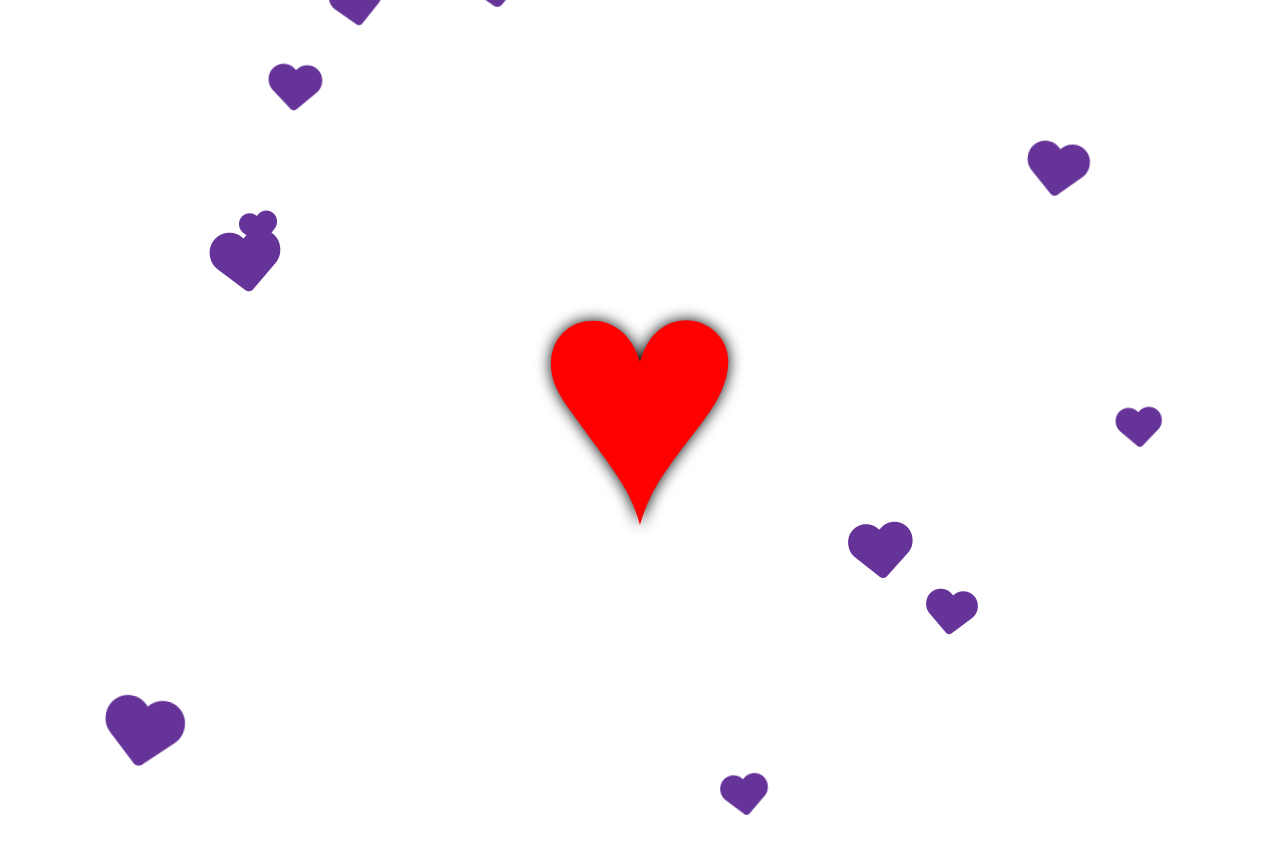
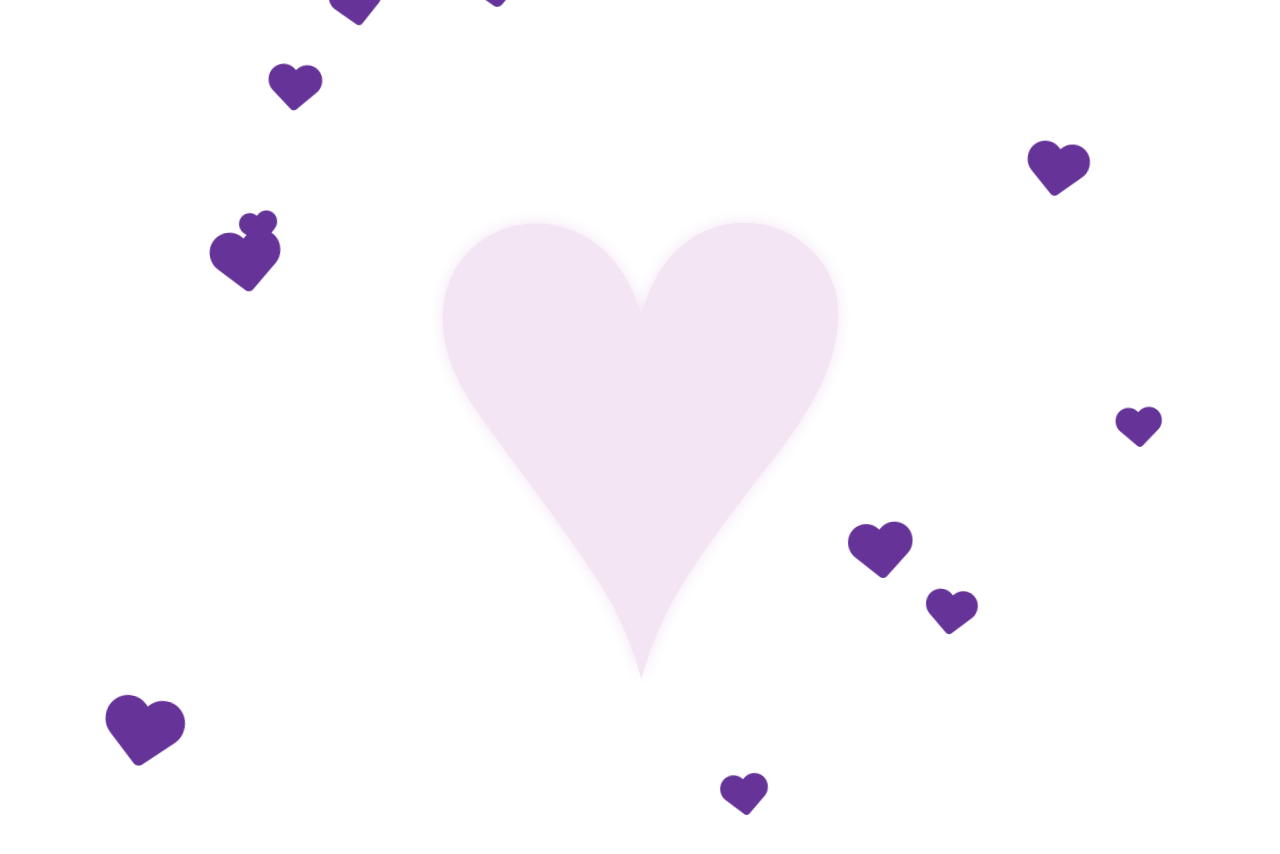
Before and after one commit to San4o1313/Heard-rain, a plain HTML site: page index.html in a window 1280 px wide. Before the commit the page ends 800 px from the top, so only its background shows below. Drawn offline with Linux system fonts and the light colour scheme.

Commit message:
Update style.css
opacity

```diff
--- a/style.css
+++ b/style.css
@@ -20,12 +20,13 @@ body {
 }
 
 .beath {
-    color: red;
-    font-size: 359px;
+    color: darkmagenta;
+    font-size: 100vh;
     animation: beat linear .5s infinite alternate;
 	transform-origin: center;
-    text-shadow:  0px 0px 15px black;
+    text-shadow:  0px 0px 15px darkmagenta;
     user-select: none;
+    opacity: 10%;
 
 }
 
@@ -35,6 +36,6 @@ body {
 }
 
 @keyframes beat {
-    to {transform: scale(1.4);}
+    to {transform: scale(1.2);}
 
 }
```
